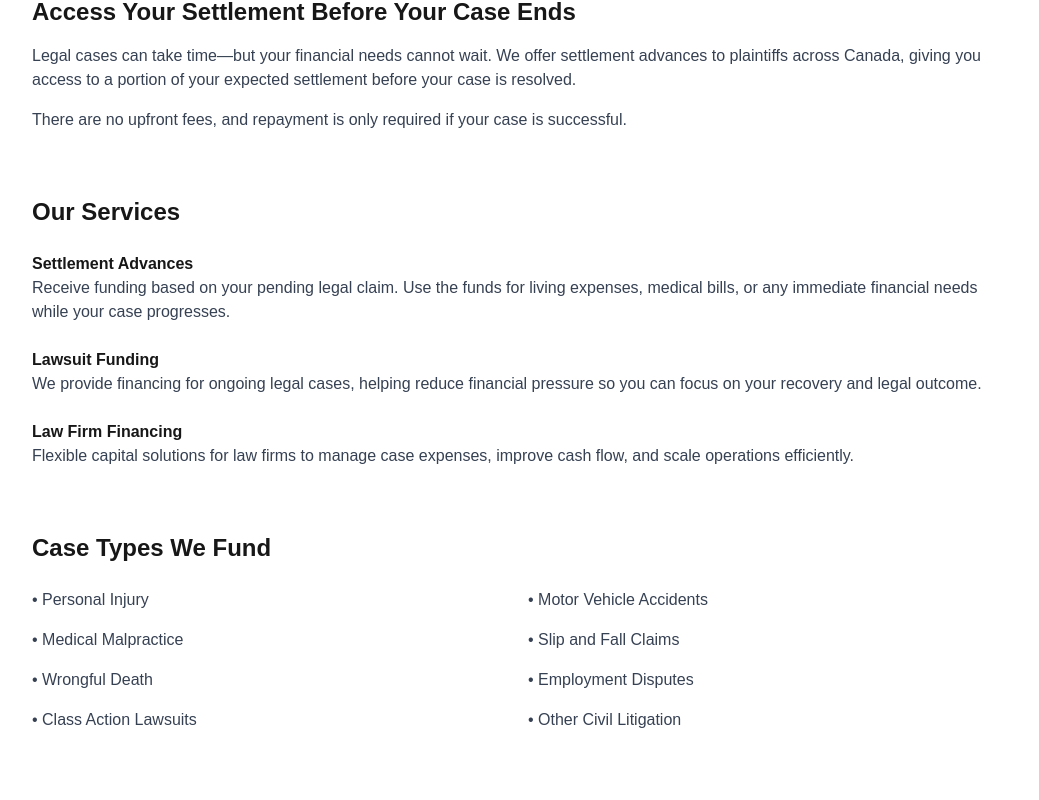
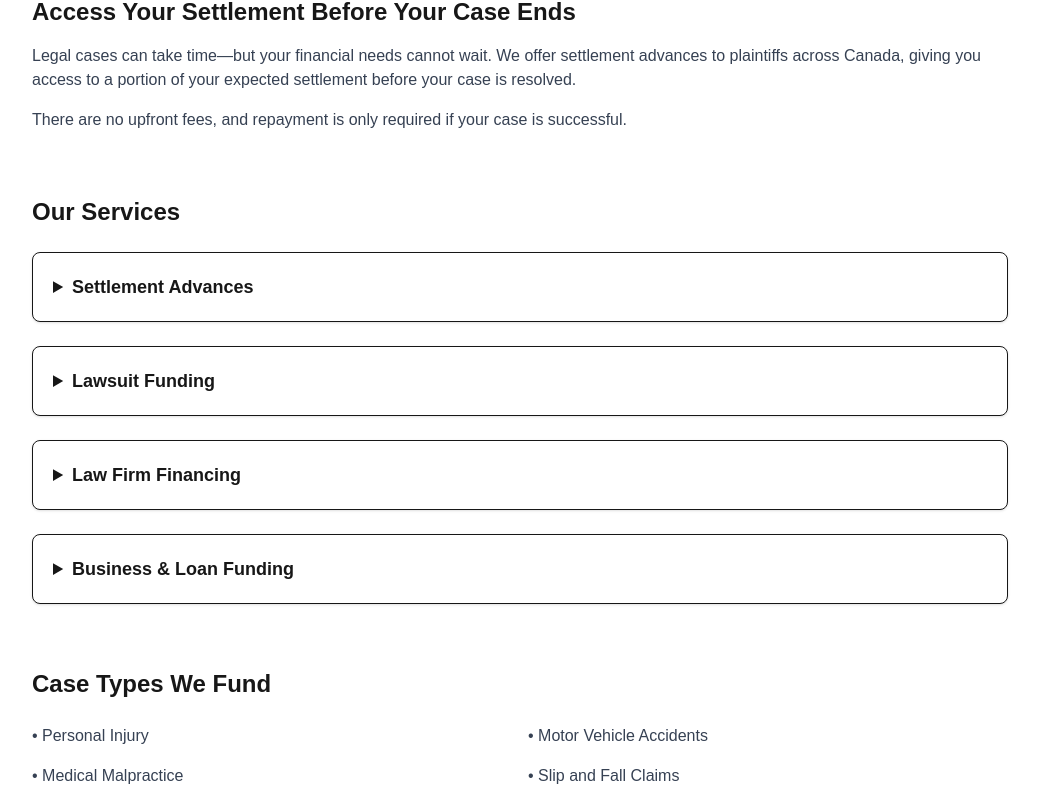
Before and after one commit to stevej00171/my-website, a Next.js app: page / in a window 1280 px wide. Shown: the part 648-1448 px from the top of the page, without its empty margins (120-1159 px from the left). Built offline with nearby package versions, Linux system fonts and the light colour scheme.

Commit message:
upgrade services section content

```diff
--- a/app/page.tsx
+++ b/app/page.tsx
@@ -59,25 +59,72 @@ export default function Page() {
 <section id="services" className="space-y-6">
   <h2 className="text-2xl font-semibold">Our Services</h2>
 
-        <div>
-          <h3 className="font-bold">Settlement Advances</h3>
-          <p className="text-gray-700">
-            Receive funding based on your pending legal claim. Use the funds for living expenses, medical bills, or any immediate financial needs while your case progresses.
+  <div className="space-y-6">
+
+    <details className="border p-5 rounded-lg shadow-sm bg-white cursor-pointer">
+      <summary className="font-semibold text-lg">
+        Settlement Advances
+      </summary>
+
+      <p className="text-gray-700 mt-3">
+        We provide plaintiffs with early access to a portion of their expected settlement, helping cover living expenses, medical bills, and financial obligations while their case progresses.
       </p>
-        </div>
 
-        <div>
-          <h3 className="font-bold">Lawsuit Funding</h3>
-          <p className="text-gray-700">
-            We provide financing for ongoing legal cases, helping reduce financial pressure so you can focus on your recovery and legal outcome.
+      <ul className="list-disc pl-5 text-gray-700 mt-3 space-y-1">
+        <li>No upfront fees</li>
+        <li>Non-recourse in many cases</li>
+        <li>Fast approvals and funding</li>
+      </ul>
+    </details>
+
+    <details className="border p-5 rounded-lg shadow-sm bg-white cursor-pointer">
+      <summary className="font-semibold text-lg">
+        Lawsuit Funding
+      </summary>
+
+      <p className="text-gray-700 mt-3">
+        We offer funding solutions for ongoing legal cases, helping reduce financial pressure so clients can focus on their recovery and legal outcomes without settling early due to financial stress.
       </p>
-        </div>
 
-        <div>
-          <h3 className="font-bold">Law Firm Financing</h3>
-          <p className="text-gray-700">
-            Flexible capital solutions for law firms to manage case expenses, improve cash flow, and scale operations efficiently.
+      <ul className="list-disc pl-5 text-gray-700 mt-3 space-y-1">
+        <li>Support throughout the duration of your case</li>
+        <li>Flexible funding structures</li>
+        <li>Confidential and fast process</li>
+      </ul>
+    </details>
+
+    <details className="border p-5 rounded-lg shadow-sm bg-white cursor-pointer">
+      <summary className="font-semibold text-lg">
+        Law Firm Financing
+      </summary>
+
+      <p className="text-gray-700 mt-3">
+        We help law firms manage cash flow and finance case-related expenses, allowing them to take on more cases and operate efficiently without financial constraints.
       </p>
+
+      <ul className="list-disc pl-5 text-gray-700 mt-3 space-y-1">
+        <li>Case cost financing</li>
+        <li>Improved operational cash flow</li>
+        <li>Scale your practice with confidence</li>
+      </ul>
+    </details>
+
+    <details className="border p-5 rounded-lg shadow-sm bg-white cursor-pointer">
+      <summary className="font-semibold text-lg">
+        Business & Loan Funding
+      </summary>
+
+      <p className="text-gray-700 mt-3">
+        Through our network of private lenders, we provide funding solutions for businesses that may not qualify for traditional bank financing, including real estate, construction, and transportation sectors.
+      </p>
+
+      <ul className="list-disc pl-5 text-gray-700 mt-3 space-y-1">
+        <li>Access to private capital</li>
+        <li>Fast approvals and flexible terms</li>
+        <li>Funding from $50K to $100M</li>
+      </ul>
+    </details>
+
   </div>
 </section>
 
```
Lines whose indentation alone changed are shown as unchanged.
